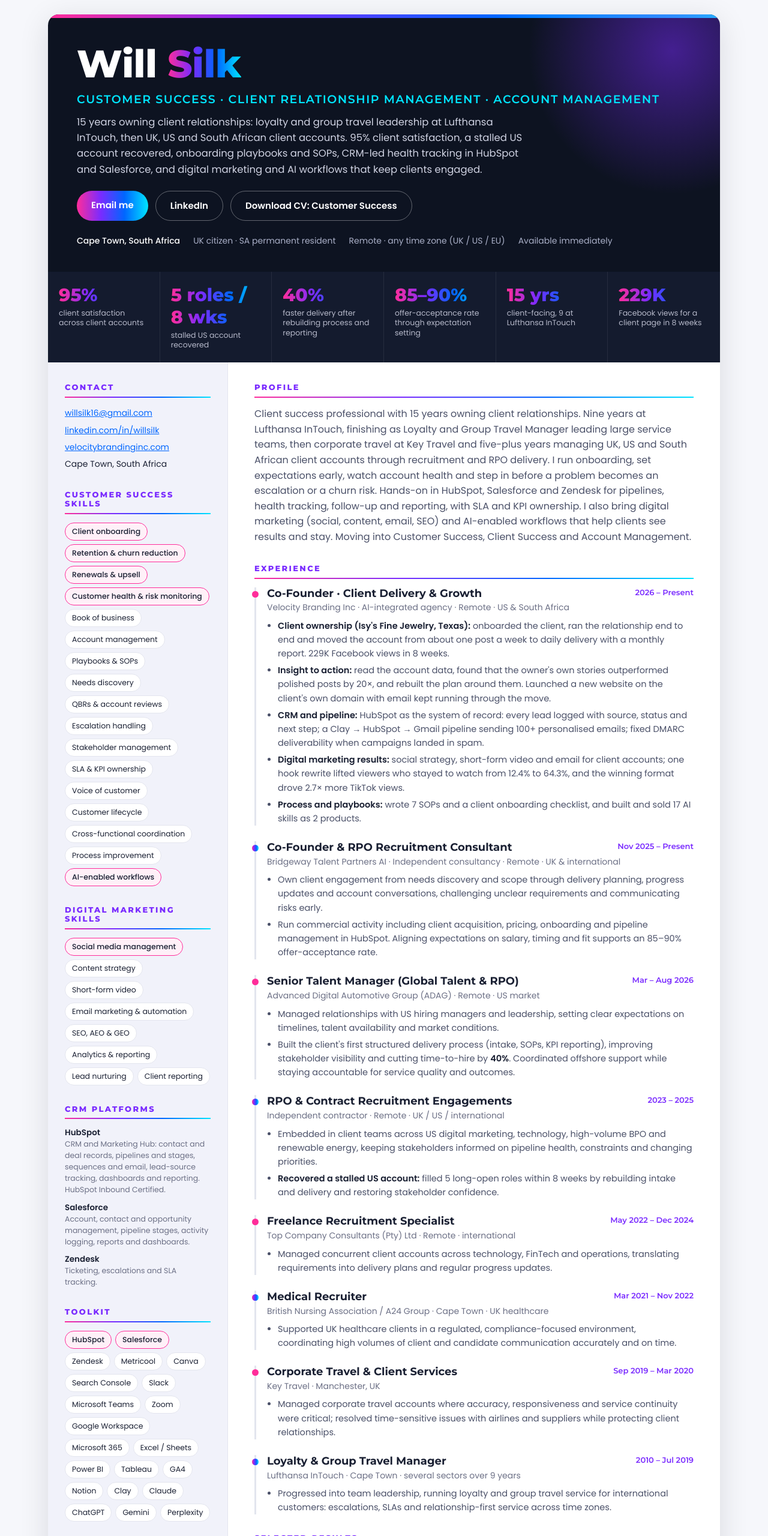
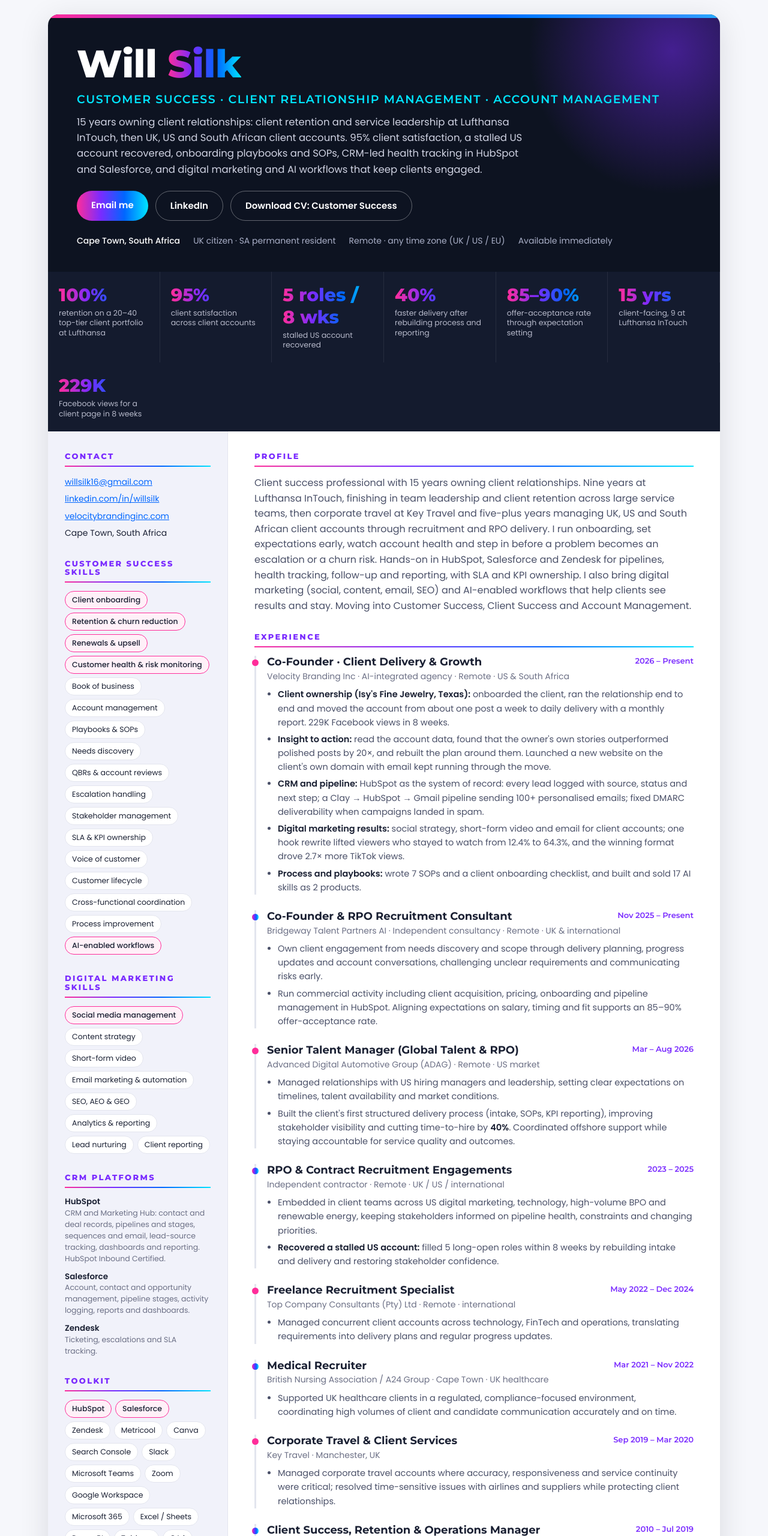
Before and after one commit to Willsilk/Willsilk.github.io, a plain HTML site: page index.html in a window 1280 px wide. Shown: the top 2560 px of the page at 60% size. Drawn offline with Linux system fonts and the light colour scheme.

Commit message:
Portfolio: new Lufthansa wording, 100% retention, Service Hub cert

```diff
--- a/index.html
+++ b/index.html
@@ -19,7 +19,7 @@
 <header class="head">
   <h1>Will <span>Silk</span></h1>
   <p class="role">Customer Success · Client Relationship Management · Account Management</p>
-  <p class="tag">15 years owning client relationships: loyalty and group travel leadership at Lufthansa InTouch, then UK, US and South African client accounts. 95% client satisfaction, a stalled US account recovered, onboarding playbooks and SOPs, CRM-led health tracking in HubSpot and Salesforce, and digital marketing and AI workflows that keep clients engaged.</p>
+  <p class="tag">15 years owning client relationships: client retention and service leadership at Lufthansa InTouch, then UK, US and South African client accounts. 95% client satisfaction, a stalled US account recovered, onboarding playbooks and SOPs, CRM-led health tracking in HubSpot and Salesforce, and digital marketing and AI workflows that keep clients engaged.</p>
   <div class="cta">
     <a class="btn" href="mailto:willsilk16@gmail.com">Email me</a>
     <a class="btn ghost" href="https://www.linkedin.com/in/willsilk" target="_blank" rel="noopener">LinkedIn</a>
@@ -34,6 +34,7 @@
 </header>
 
 <div class="strip">
+  <div><b>100%</b><span>retention on a 20–40 top-tier client portfolio at Lufthansa</span></div>
   <div><b>95%</b><span>client satisfaction across client accounts</span></div>
   <div><b>5 roles / 8 wks</b><span>stalled US account recovered</span></div>
   <div><b>40%</b><span>faster delivery after rebuilding process and reporting</span></div>
@@ -90,6 +91,7 @@
   <section>
     <h2>Certifications</h2>
     <p class="cert"><b>GenAI Essentials for Customer Success</b><span>CustomerSuccessU · 2026</span></p>
+    <p class="cert"><b>HubSpot Service Hub Software</b><span>HubSpot Academy · Nov 2026</span></p>
     <p class="cert"><b>Customer Success Fundamentals</b><span>2026</span></p>
     <p class="cert"><b>HubSpot Inbound Certified</b><span>HubSpot Academy · Oct 2026, valid to 2028</span></p>
     <p class="cert"><b>ITIL v4</b><span>2024</span></p>
@@ -110,7 +112,7 @@
 <main>
   <section>
     <h2>Profile</h2>
-    <p class="profile">Client success professional with 15 years owning client relationships. Nine years at Lufthansa InTouch, finishing as Loyalty and Group Travel Manager leading large service teams, then corporate travel at Key Travel and five-plus years managing UK, US and South African client accounts through recruitment and RPO delivery. I run onboarding, set expectations early, watch account health and step in before a problem becomes an escalation or a churn risk. Hands-on in HubSpot, Salesforce and Zendesk for pipelines, health tracking, follow-up and reporting, with SLA and KPI ownership. I also bring digital marketing (social, content, email, SEO) and AI-enabled workflows that help clients see results and stay. Moving into Customer Success, Client Success and Account Management.</p>
+    <p class="profile">Client success professional with 15 years owning client relationships. Nine years at Lufthansa InTouch, finishing in team leadership and client retention across large service teams, then corporate travel at Key Travel and five-plus years managing UK, US and South African client accounts through recruitment and RPO delivery. I run onboarding, set expectations early, watch account health and step in before a problem becomes an escalation or a churn risk. Hands-on in HubSpot, Salesforce and Zendesk for pipelines, health tracking, follow-up and reporting, with SLA and KPI ownership. I also bring digital marketing (social, content, email, SEO) and AI-enabled workflows that help clients see results and stay. Moving into Customer Success, Client Success and Account Management.</p>
   </section>
 
   <section>
@@ -188,10 +190,11 @@
 
     <article class="job">
       <span class="when">2010 – Jul 2019</span>
-      <h3>Loyalty &amp; Group Travel Manager</h3>
+      <h3>Client Success, Retention &amp; Operations Manager</h3>
       <p class="org">Lufthansa InTouch · Cape Town · several sectors over 9 years</p>
       <ul>
-        <li>Progressed into team leadership, running loyalty and group travel service for international customers: escalations, SLAs and relationship-first service across time zones.</li>
+        <li><b>100% client retention</b> across a portfolio of 20–40 top-tier Miles &amp; More / Star Alliance members (Senator and HON Circle) and group clients, as their dedicated portfolio manager: zero churn on that portfolio.</li>
+        <li>Progressed into team leadership, running service for international customers: escalations, SLAs and relationship-first service across time zones.</li>
       </ul>
     </article>
   </section>
```
